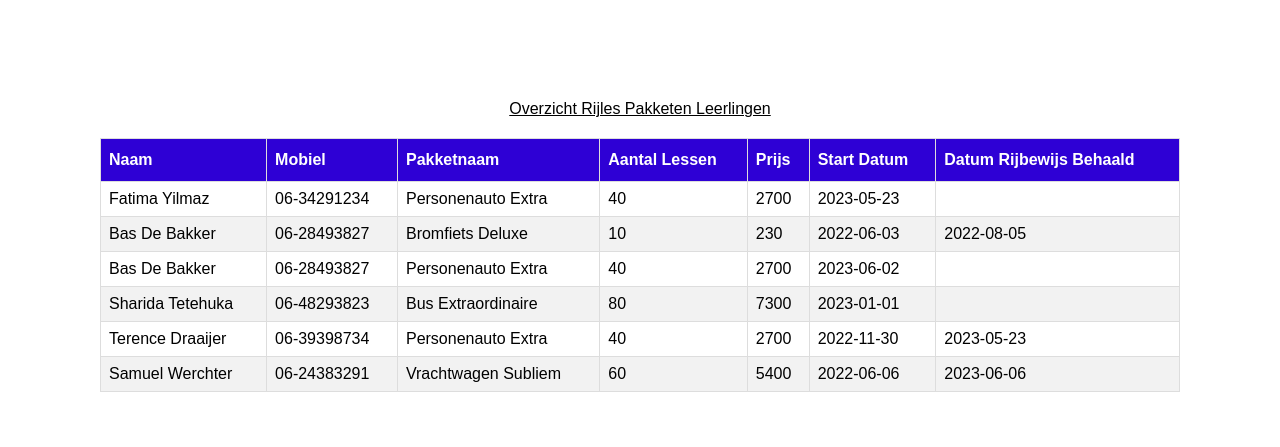
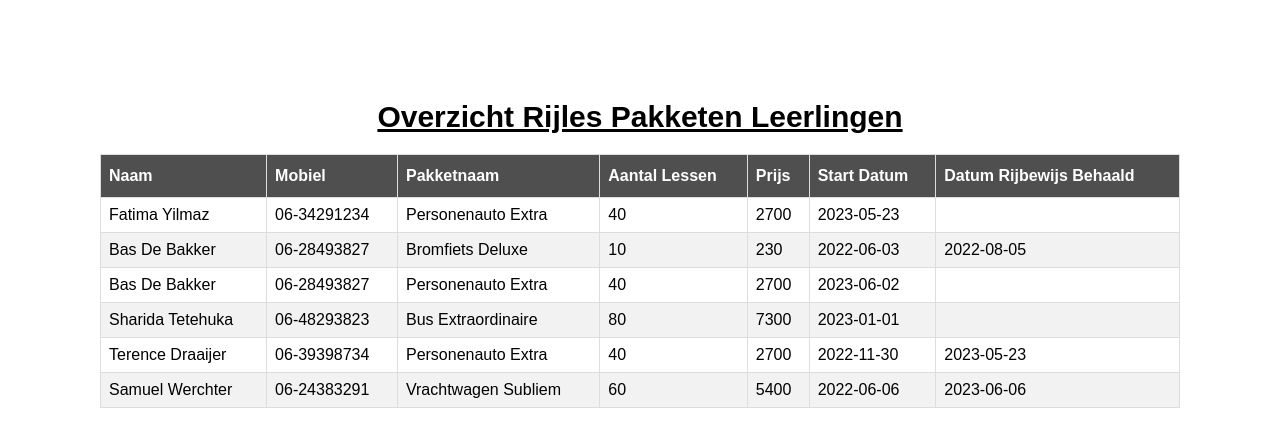
Before and after one commit to MBOUtrecht335880/HERK-BE-P4-Proeftoets-335880, a PHP site: page /Leerling/overzichtrijlespakketen/Leerling/overzichtrijlespakketen in a window 1280 px wide. Shown: the top 447 px of the page. Run offline with PHP 8.4, Linux system fonts and the light colour scheme; data comes from the database, SQL or seed files in the repository.

Commit message:
changed title

```diff
--- a/public/css/style.css
+++ b/public/css/style.css
@@ -36,13 +36,15 @@ th {
   padding-top: 12px;
   padding-bottom: 12px;
   text-align: left;
-  background-color: #2e00d5;
+  background-color: #4f4f4f;
   color: white;
 }
 
 u {
     margin-bottom: 20px;
     text-align: center;
+    font-size: 30px;
+    font-weight: bold;
 }
 
 a {
```
